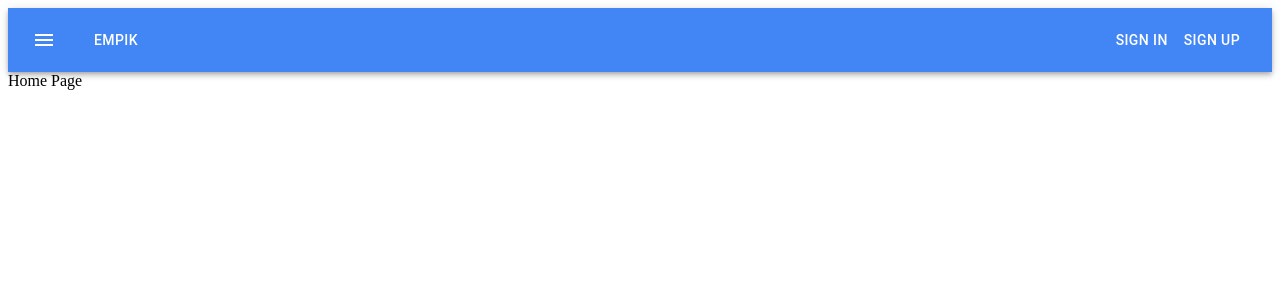
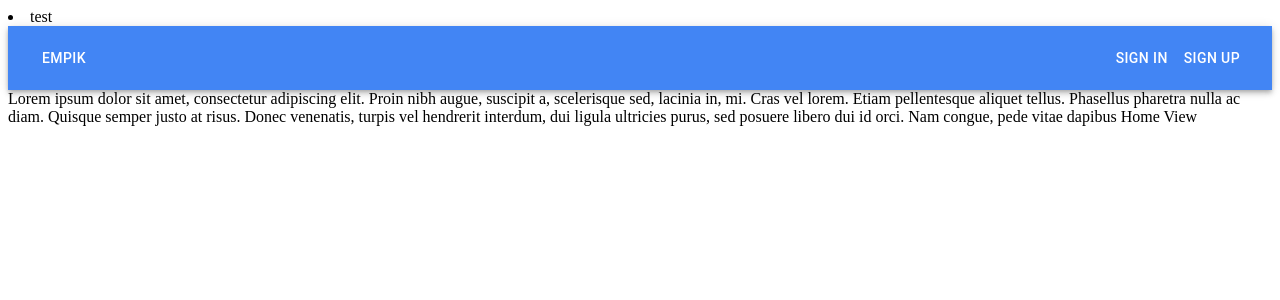
Before and after one commit to sgruda/multiStore, a React (Create React App) app in the folder app/frontend/: page / in a window 1280 px wide. Shown: the top 300 px of the page. Built offline with nearby package versions, Linux system fonts and the light colour scheme.

Commit message:
[FRONT] Setting roles.

```diff
--- a/app/frontend/src/App.js
+++ b/app/frontend/src/App.js
@@ -2,17 +2,16 @@ import React, { useState, useEffect } from "react";
 import { BrowserRouter as Router, Link, Route } from "react-router-dom";
 import { useHistory } from "react-router-dom";
 import PrivateRoute from './routes/PrivateRoute';
-import Home from "./pages/Home";
-import Admin from "./pages/Admin";
 import { AuthContext } from "./context/AuthContext";
-import SignIn from "./pages/SignIn";
-import SignUp from './pages/SignUp';
 import Routes from './routes/Routes';
 import AuthenticationService from './services/AuthenticationService';
 
-import { ACCESS_TOKEN } from './config/config';
 
-import { makeStyles } from '@material-ui/core/styles';
+import {ROLE_CLIENT, ROLE_EMPLOYEE, ROLE_ADMIN} from './config/config';
+
+
+import clsx from 'clsx';
+import { makeStyles, useTheme } from '@material-ui/core/styles';
 import AppBar from '@material-ui/core/AppBar';
 import Toolbar from '@material-ui/core/Toolbar';
 import Typography from '@material-ui/core/Typography';
@@ -20,10 +19,26 @@ import Button from '@material-ui/core/Button';
 import IconButton from '@material-ui/core/IconButton';
 import MenuIcon from '@material-ui/icons/Menu';
 import { LinkSharp } from "@material-ui/icons";
+import Drawer from '@material-ui/core/Drawer';
+import CssBaseline from '@material-ui/core/CssBaseline';
+import List from '@material-ui/core/List';
+import Divider from '@material-ui/core/Divider';
+import ChevronLeftIcon from '@material-ui/icons/ChevronLeft';
+import ChevronRightIcon from '@material-ui/icons/ChevronRight';
+import ListItem from '@material-ui/core/ListItem';
+import ListItemIcon from '@material-ui/core/ListItemIcon';
+import ListItemText from '@material-ui/core/ListItemText';
+import InboxIcon from '@material-ui/icons/MoveToInbox';
+import MailIcon from '@material-ui/icons/Mail';
 
+const drawerWidth = 240;
 const useStyles = makeStyles((theme) => ({
   appbar : {
-    backgroundColor: "#4285F4"
+    backgroundColor: "#4285F4",
+    transition: theme.transitions.create(['margin', 'width'], {
+      easing: theme.transitions.easing.sharp,
+      duration: theme.transitions.duration.leavingScreen,
+    }),
   },
   root: {
     flexGrow: 1,
@@ -34,25 +49,78 @@ const useStyles = makeStyles((theme) => ({
   title: {
     flexGrow: 1,
   },
+  appBarShift: {
+    backgroundColor: "#4285F4",
+    width: `calc(100% - ${drawerWidth}px)`,
+    marginLeft: drawerWidth,
+    // transition: theme.transitions.create(['margin', 'width'], {
+    //   easing: theme.transitions.easing.easeOut,
+    //   duration: theme.transitions.duration.enteringScreen,
+    // }),
+  },
+  hide: {
+    display: 'none',
+  },
+  drawer: {
+    width: drawerWidth,
+    flexShrink: 0,
+  },
+  drawerPaper: {
+    width: drawerWidth,
+  },
+  drawerHeader: {
+    display: 'flex',
+    alignItems: 'center',
+    padding: theme.spacing(0, 1),
+    // // necessary for content to be below app bar
+    ...theme.mixins.toolbar,
+    justifyContent: 'flex-end',
+  },
 }));
 
 
 function App(props) {
   const classes = useStyles();
-  const [userIsAuthenticated, setUserIsAuthenticated] = useState(false);
+  const theme = useTheme();
   const history = useHistory();
 
-  // const [showModeratorBoard, setShowModeratorBoard] = useState(false);
-  // const [showAdminBoard, setShowAdminBoard] = useState(false);
+  const [userIsAuthenticated, setUserIsAuthenticated] = useState(false);
+
+  // const [hasAdminRole, setHasAdminRole] = useState(false);
+  // const [hasEmployeeRole, setHasEmployeeRole] = useState(false);
+  // const [hasClientRole, setHasClientRole] = useState(false);
+  // const [activeRole, setActiveRole] = useState(undefined);
+
+  const [userRoles, setUserRoles] = useState(undefined);
+
+  const [activeRoleAdmin, setActiveRoleAdmin] = useState(false);
+  const [activeRoleEmployee, setActiveRoleEmployee] = useState(false);
+  const [activeRoleClient, setActiveRoleClient] = useState(false);
+
   const [currentAccessToken, setCurrentAccessToken] = useState(undefined);
 
 
   useEffect(() => {
-    const accessToken = localStorage.getItem(ACCESS_TOKEN);
+    const accessToken = AuthenticationService.getAccessTokenFromStorage();
+    console.info("accessToken " + accessToken)
     if (accessToken) {
+      // const roles = AuthenticationService.parseJWT(accessToken).roles;
+      setUserRoles(AuthenticationService.parseJWT(currentAccessToken).roles);
       setCurrentAccessToken(accessToken);
-      // setShowModeratorBoard(user.roles.includes("ROLE_MODERATOR"));
-      // setShowAdminBoard(user.roles.includes("ROLE_ADMIN"));
+      // setHasClientRole(roles.includes(ROLE_CLIENT));
+      // setHasEmployeeRole(roles.includes(ROLE_EMPLOYEE));
+      // setHasAdminRole(roles.includes(ROLE_ADMIN));
+      // if(hasClientRole) setActiveRole(ROLE_CLIENT);
+      // else if(hasEmployeeRole) setActiveRole(ROLE_EMPLOYEE);
+      // else if(hasAdminRole) setActiveRole(ROLE_ADMIN);
+      if(userRoles.includes(ROLE_CLIENT)) setActiveRoleClient(true);
+      else if(userRoles.includes(ROLE_EMPLOYEE)) setActiveRoleEmployee(true);
+      else if(userRoles.includes(ROLE_ADMIN)) setActiveRoleAdmin(true);
+
+      // console.info("activeRole " + activeRole)
+      console.info("activeRoleAdmin " + activeRoleAdmin)
+      console.info("activeRoleEmployee " + activeRoleEmployee)
+      console.info("activeRoleClient " + activeRoleClient)
     }
   }, []);
 
@@ -61,39 +129,85 @@ function App(props) {
     setUserIsAuthenticated(false);
     history.push("/")
   }
+
+
+
+  const [openDrawer, setOpenDrawer] = React.useState(false);
+  let roles = <li>test</li>
+  if(userRoles) {
+    roles = userRoles.map((number) =>  <li>{number}</li>);
+  }
   return (
     // !currentAccessToken &&
     <div>
-       <AppBar position="static" className={classes.appbar}>
+      {roles}
+      <AppBar
+        position="static"//fixed to bedzie rowniej z ekranem, ale tak nie miesci sie logo przy rejestracji
+        className={clsx(classes.appbar, {
+          [classes.appBarShift]: openDrawer,
+        })}
+      >
+       {/* <AppBar position="static" className={classes.appbar}> */}
           <Toolbar>
-            <IconButton edge="start" className={classes.menuButton} color="inherit" aria-label="menu">
+            { userIsAuthenticated  &&
+              <IconButton edge="start" color="inherit" aria-label="menu"
+                onClick={() => {setOpenDrawer(true);}} className={clsx(classes.menuButton, openDrawer && classes.hide)}>
                 <MenuIcon />
               </IconButton>
-            <Typography variant="h6" className={classes.title} >
-              <Button component={Link} to="/" color="inherit">
-                EMPIK
-              </Button>
-            </Typography>
-
-            { userIsAuthenticated &&
-              <Button component={Link} to="/admin" color="inherit">
-                AdminPage
-              </Button>
             }
 
+            <Typography variant="h6" className={classes.title} >
+              <Button component={Link} to="/" color="inherit">EMPIK</Button>
+            </Typography>
+              { userIsAuthenticated && activeRoleAdmin &&
+                <Button component={Link} to="/admin" color="inherit">AdminPage</Button>
+              }
               { userIsAuthenticated
                 ? <Button onClick={signOut} color="inherit">Sign out</Button>
                 : <>
-              <Button component={Link} to="/signin" color="inherit">
-                Sign in
-              </Button>
-              <Button component={Link} to="/signup" color="inherit">
-                Sign up
-              </Button>
+                    <Button component={Link} to="/signin" color="inherit">Sign in</Button>
+                    <Button component={Link} to="/signup" color="inherit">Sign up</Button>
                   </>
               }
           </Toolbar>
       </AppBar>
+
+      <Drawer
+        className={classes.drawer}
+        variant="persistent"
+        anchor="left"
+        open={openDrawer}
+        classes={{
+          paper: classes.drawerPaper,
+        }}
+      >
+        <div className={classes.drawerHeader}>
+          <IconButton onClick={() => {setOpenDrawer(false);}}>
+            {theme.direction === 'ltr' ? <ChevronLeftIcon /> : <ChevronRightIcon />}
+          </IconButton>
+        </div>
+        <Divider />
+        <List>
+          {['Inbox', 'Starred', 'Send email', 'Drafts'].map((text, index) => (
+            <ListItem button key={text}>
+              <ListItemIcon>{index % 2 === 0 ? <InboxIcon /> : <MailIcon />}</ListItemIcon>
+              <ListItemText primary={text} />
+            </ListItem>
+          ))}
+        </List>
+        <Divider />
+        <List>
+          {['All mail', 'Trash', 'Spam'].map((text, index) => (
+            <ListItem button key={text}>
+              <ListItemIcon>{index % 2 === 0 ? <InboxIcon /> : <MailIcon />}</ListItemIcon>
+              <ListItemText primary={text} />
+            </ListItem>
+          ))}
+        </List>
+      </Drawer>
+
+
+
       <AuthContext.Provider value={{ userIsAuthenticated, setUserIsAuthenticated }}>
         <Routes />
       </AuthContext.Provider>
--- a/app/frontend/src/config/config.js
+++ b/app/frontend/src/config/config.js
@@ -1,7 +1,11 @@
 export const API_BASE_URL = 'https://localhost:8181';
 export const ACCESS_TOKEN = 'accessToken';
 
-export const OAUTH2_REDIRECT_URI = 'http://localhost:3000/oauth2/redirect'
+export const OAUTH2_REDIRECT_URI = 'http://localhost:3000/oauth2/redirect';
 
 export const GOOGLE_AUTH_URL = API_BASE_URL + '/oauth2/authorize/google?redirect_uri=' + OAUTH2_REDIRECT_URI;
 export const FACEBOOK_AUTH_URL = API_BASE_URL + '/oauth2/authorize/facebook?redirect_uri=' + OAUTH2_REDIRECT_URI;
+
+export const ROLE_CLIENT = 'ROLE_CLIENT';
+export const ROLE_EMPLOYEE = 'ROLE_EMPLOYEE';
+export const ROLE_ADMIN = 'ROLE_ADMIN';
--- a/app/frontend/src/pages/Admin.js
+++ b/app/frontend/src/pages/Admin.js
@@ -6,6 +6,24 @@ function Admin(props) {
   return (
     // {  &&
     <div>
+
+
+      Lorem ipsum dolor sit amet,
+consectetur adipiscing elit.
+Proin nibh augue, suscipit a,
+scelerisque sed, lacinia in, mi.
+ Cras vel lorem.
+ Etiam pellentesque aliquet tellus.
+ Phasellus pharetra nulla ac diam.
+  Quisque semper justo at risus.
+   Donec venenatis,
+   turpis vel hendrerit interdum,
+    dui ligula ultricies purus,
+    sed posuere libero dui id orci.
+    Nam congue, pede vitae dapibus
+
+
+
       <div>Admin Page</div>
     </div>
     // }
--- a/app/frontend/src/pages/Home.js
+++ b/app/frontend/src/pages/Home.js
@@ -1,10 +1,27 @@
-import React from "react"
+import React from "react";
 
 
-function Home(props) {
+
+function Home() {
   return (
     <div>
-      <h>Home Page</h>
+Lorem ipsum dolor sit amet,
+consectetur adipiscing elit.
+Proin nibh augue, suscipit a,
+scelerisque sed, lacinia in, mi.
+ Cras vel lorem.
+ Etiam pellentesque aliquet tellus.
+ Phasellus pharetra nulla ac diam.
+  Quisque semper justo at risus.
+   Donec venenatis,
+   turpis vel hendrerit interdum,
+    dui ligula ultricies purus,
+    sed posuere libero dui id orci.
+    Nam congue, pede vitae dapibus
+
+
+
+        Home View
     </div>
 
   );
--- a/app/frontend/src/services/AuthenticationService.js
+++ b/app/frontend/src/services/AuthenticationService.js
@@ -3,6 +3,19 @@ import { ACCESS_TOKEN } from '../config/config';
 
 const API_URL_SIGN_IN = 'https://localhost:8181/api/auth/signin'
 const API_URL_SIGN_UP = 'https://localhost:8181/api/auth/signup'
+
+const getAccessTokenFromStorage = () => {
+    return localStorage.getItem(ACCESS_TOKEN);
+}
+const parseJWT = (token) => {
+    const base64Url = token.split('.')[1];
+    const base64 = base64Url.replace(/-/g, '+').replace(/_/g, '/');
+    const jsonPayload = decodeURIComponent(atob(base64).split('').map(function(c) {
+        return '%' + ('00' + c.charCodeAt(0).toString(16)).slice(-2);
+    }).join(''));
+
+    return JSON.parse(jsonPayload);
+};
 
 const signIn = (username, password) => {
     return axios
@@ -12,7 +25,6 @@ const signIn = (username, password) => {
     })
     .then((response) => {
         if (response.status === 200 && response.data.accessToken) {
-            console.info("WTF " + response.data.accessToken)
             localStorage.setItem(ACCESS_TOKEN, JSON.parse(JSON.stringify( response.data)).accessToken);
         }
         return response.data;
@@ -36,6 +48,8 @@ const signOut = () => {
 
 
 export default {
+    getAccessTokenFromStorage,
+    parseJWT,
     signIn,
     signUp,
     signOut,
```
Lines whose indentation alone changed are shown as unchanged.
